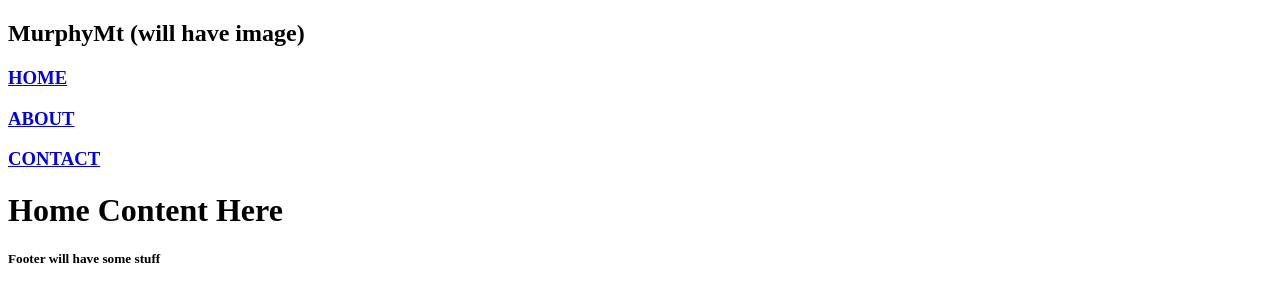
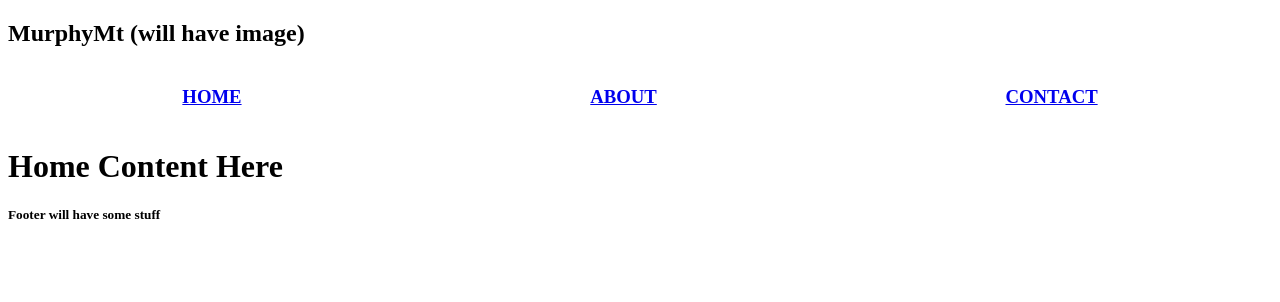
Before and after one commit to Jab7red/murphy_site, a React (Create React App) app: page /home in a window 1280 px wide. Shown: the top 302 px of the page. Built offline with nearby package versions, Linux system fonts and the light colour scheme.

Commit message:
initial header styling

```diff
--- a/src/components/Header/Header.scss
+++ b/src/components/Header/Header.scss
@@ -0,0 +1,4 @@
+.links {
+    display: flex;
+    justify-content: space-around;
+}
```
